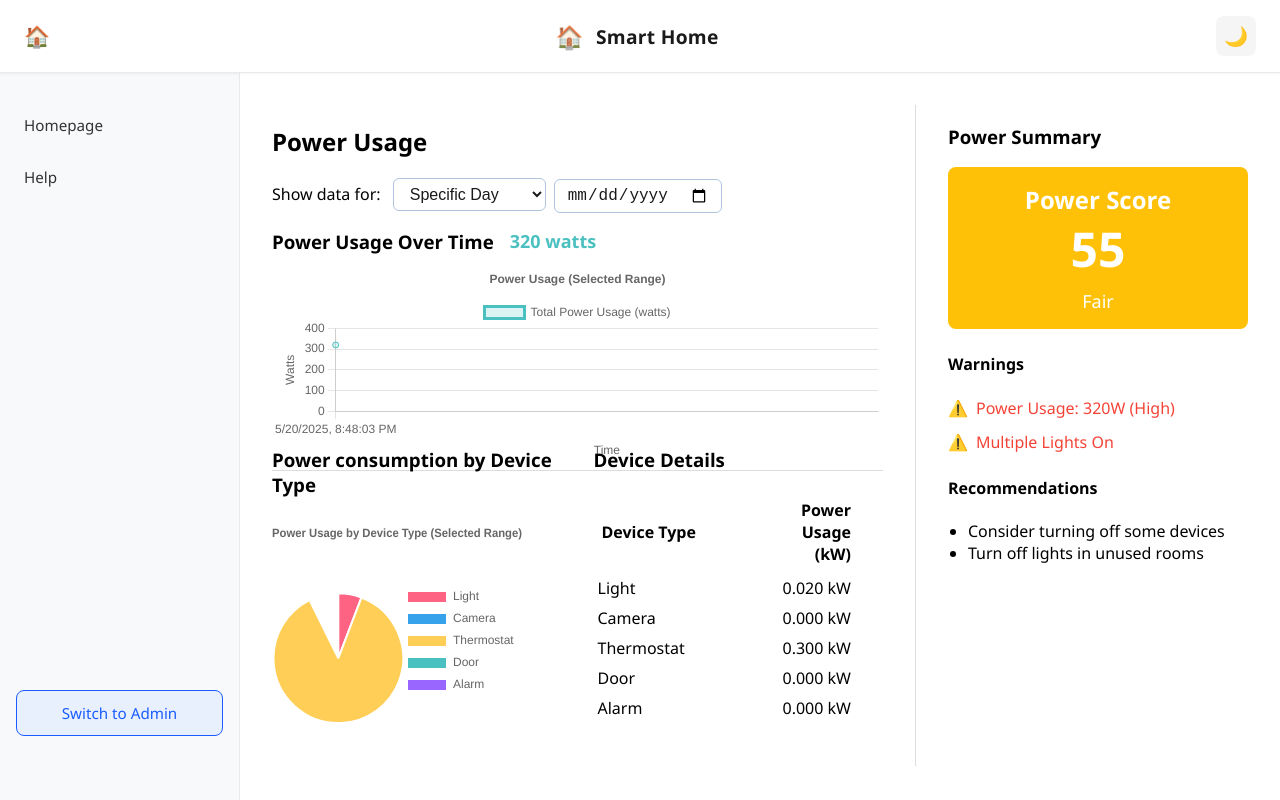
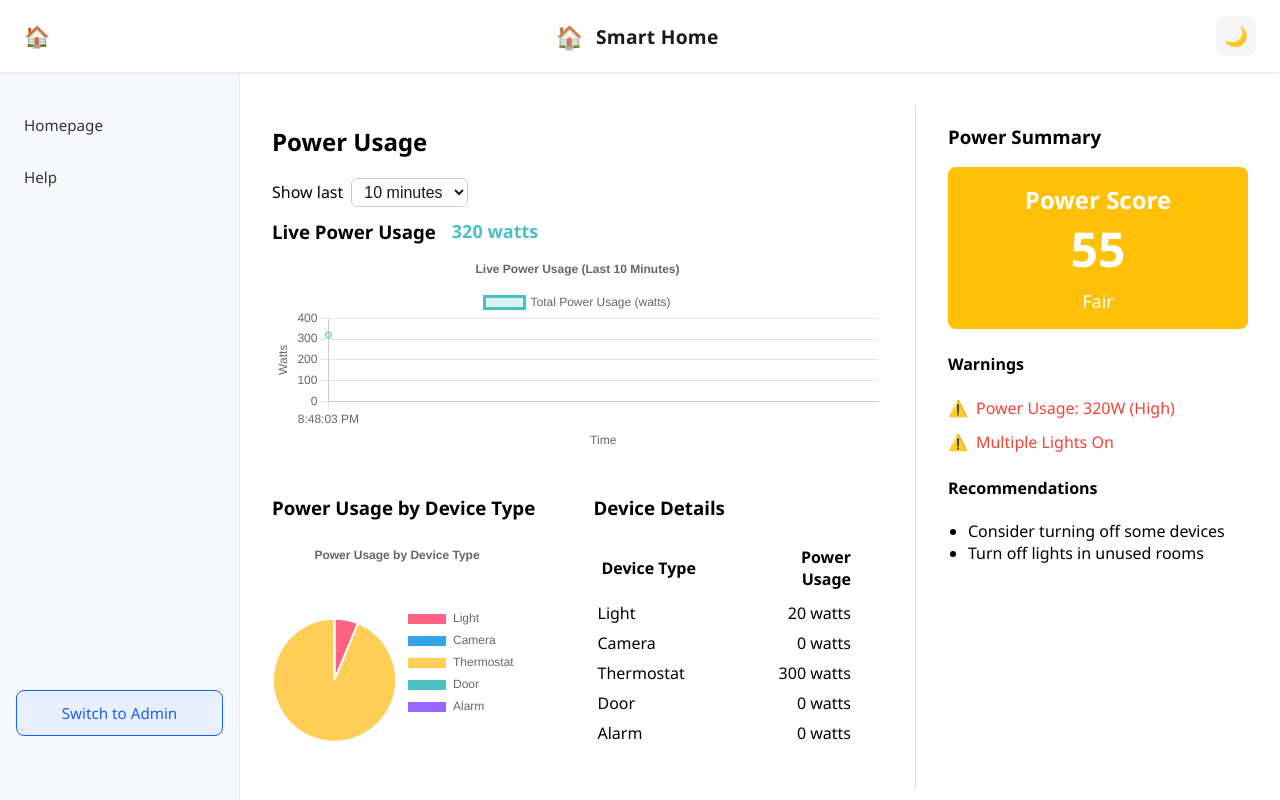
Before and after one commit to AggelosVer/TL_SmartHome, a React (Create React App) app in the folder code/: page /power in a window 1280 px wide. Built offline with nearby package versions, Linux system fonts and the light colour scheme.

Commit message:
power usage time period selection

```diff
--- a/code/src/App.js
+++ b/code/src/App.js
@@ -615,7 +615,7 @@ useEffect(() => {
                 />
               } />
               <Route path="/alerts" element={<AlertHistory alerts={alerts} setAlerts={setAlerts} guestMode={guestMode} />} />
-              <Route path="/power" element={<PowerUsage devices={devices} />} />
+              <Route path="/power" element={<PowerUsage devices={devices} darkMode={darkMode} />} />
               <Route path="/help" element={<Help />} />
               <Route path="/add-device" element={
                 <AddDevicePage addDevice={addDevice} deviceTypes={DEVICE_TYPES} />
--- a/code/src/pages/PowerUsage.js
+++ b/code/src/pages/PowerUsage.js
@@ -8,19 +8,26 @@ ChartJS.register(ArcElement, Tooltip, Legend, CategoryScale, LinearScale, PointE
 const getStoredPowerHistory = () => {
   const stored = localStorage.getItem('powerHistory');
   if (stored) {
-    const { history, timestamps, deviceSnapshots } = JSON.parse(stored);
-    return { history, timestamps, deviceSnapshots: deviceSnapshots || [] };
+    const { history, timestamps } = JSON.parse(stored);
+    // Only keep data from the last hour
+    const oneHourAgo = Date.now() - (60 * 60 * 1000);
+    const validData = timestamps.map((time, index) => ({
+      time: new Date(time).getTime(),
+      value: history[index]
+    })).filter(item => item.time > oneHourAgo);
+
+    return {
+      history: validData.map(item => item.value),
+      timestamps: validData.map(item => new Date(item.time).toLocaleTimeString())
+    };
   }
-  return { history: [], timestamps: [], deviceSnapshots: [] };
+  return { history: [], timestamps: [] };
 };
 
-function PowerUsage({ devices }) {
+function PowerUsage({ devices, darkMode }) {
   const [powerHistory, setPowerHistory] = useState(() => getStoredPowerHistory().history);
   const [timestamps, setTimestamps] = useState(() => getStoredPowerHistory().timestamps);
-  const [deviceSnapshots, setDeviceSnapshots] = useState(() => getStoredPowerHistory().deviceSnapshots);
-  const [selectedRange, setSelectedRange] = useState('day'); // default to 'day'
-  const [customStart, setCustomStart] = useState('');
-  const [customEnd, setCustomEnd] = useState('');
+  const [minutesWindow, setMinutesWindow] = useState(10); // New state for dropdown
 
   // Calculate total power usage
   const totalPowerUsage = devices.reduce((total, device) => total + device.getCurrentPowerUsage(), 0);
@@ -71,6 +78,7 @@ function PowerUsage({ devices }) {
     let totalWeight = 0;
     let activeWeight = 0;
 
+    // Calculate total possible weight and active weight
     Object.values(powerWarnings).forEach(warning => {
       totalWeight += warning.weight;
       if (warning.active) {
@@ -78,6 +86,7 @@ function PowerUsage({ devices }) {
       }
     });
 
+    // Calculate score based on active weight percentage
     if (totalWeight > 0) {
       const weightPercentage = (activeWeight / totalWeight) * 100;
       score = Math.max(0, 100 - weightPercentage);
@@ -88,11 +97,11 @@ function PowerUsage({ devices }) {
 
   const powerScore = calculatePowerScore();
   const getScoreColor = (score) => {
-    if (score >= 80) return '#4CAF50';
-    if (score >= 60) return '#8BC34A';
-    if (score >= 40) return '#FFC107';
-    if (score >= 20) return '#FF9800';
-    return '#F44336';
+    if (score >= 80) return '#4CAF50'; // Green - Excellent
+    if (score >= 60) return '#8BC34A'; // Light Green - Good
+    if (score >= 40) return '#FFC107'; // Yellow - Fair
+    if (score >= 20) return '#FF9800'; // Orange - Poor
+    return '#F44336'; // Red - Critical
   };
 
   const getScoreMessage = (score) => {
@@ -107,113 +116,47 @@ function PowerUsage({ devices }) {
   useEffect(() => {
     const interval = setInterval(() => {
       const now = new Date();
+      const timeString = now.toLocaleTimeString();
+
       setPowerHistory(prev => {
         const newHistory = [...prev, totalPowerUsage];
-        return newHistory.slice(-518400);
+        // Keep only last 720 data points (1 hour of data at 5-second intervals)
+        return newHistory.slice(-720);
       });
+
       setTimestamps(prev => {
-        const newTimestamps = [...prev, now.toISOString()];
-        return newTimestamps.slice(-518400);
-      });
-      setDeviceSnapshots(prev => {
-        const snapshot = devices.map(d => ({
-          type: d.type,
-          functionState: d.functionState,
-          powerUsage: d.getCurrentPowerUsage()
-        }));
-        return [...prev, snapshot].slice(-518400);
+        const newTimestamps = [...prev, timeString];
+        return newTimestamps.slice(-720);
       });
     }, 5000);
 
     return () => clearInterval(interval);
-  }, [totalPowerUsage, devices]);
+  }, [totalPowerUsage]);
 
   // Save to localStorage whenever history updates
   useEffect(() => {
     localStorage.setItem('powerHistory', JSON.stringify({
       history: powerHistory,
-      timestamps: timestamps,
-      deviceSnapshots: deviceSnapshots
+      timestamps: timestamps.map(time => new Date().toDateString() + ' ' + time)
     }));
-  }, [powerHistory, timestamps, deviceSnapshots]);
+  }, [powerHistory, timestamps]);
 
-  // Helper to get ms for each range
-  const rangeToMs = {
-    hour: 60 * 60 * 1000,
-    day: 24 * 60 * 60 * 1000,
-    month: 30 * 24 * 60 * 60 * 1000,
-  };
+  // Calculate power usage by device type
+  const powerByType = devices.reduce((acc, device) => {
+    const type = device.type;
+    if (!acc[type]) {
+      acc[type] = 0;
+    }
+    acc[type] += device.getCurrentPowerUsage();
+    return acc;
+  }, {});
 
-  // Filter data based on selection
-  const now = Date.now();
-  let filtered = [];
-  if (selectedRange === 'custom' && customStart && customEnd) {
-    const start = new Date(customStart).getTime();
-    const end = new Date(customEnd).getTime();
-    filtered = powerHistory
-      .map((value, idx) => ({
-        value,
-        time: new Date(timestamps[idx]).getTime(),
-        snapshot: deviceSnapshots[idx]
-      }))
-      .filter(item => item.time >= start && item.time <= end);
-  } else if (selectedRange === 'day' && customStart) {
-    // Show all data for the selected day
-    const dayStart = new Date(customStart);
-    dayStart.setHours(0, 0, 0, 0);
-    const dayEnd = new Date(customStart);
-    dayEnd.setHours(23, 59, 59, 999);
-    filtered = powerHistory
-      .map((value, idx) => ({
-        value,
-        time: new Date(timestamps[idx]).getTime(),
-        snapshot: deviceSnapshots[idx]
-      }))
-      .filter(item => item.time >= dayStart.getTime() && item.time <= dayEnd.getTime());
-  } else if (selectedRange === 'month' && customStart) {
-    // Show all data for the selected month
-    const monthStart = new Date(customStart);
-    monthStart.setDate(1);
-    monthStart.setHours(0, 0, 0, 0);
-    const monthEnd = new Date(customStart);
-    monthEnd.setMonth(monthEnd.getMonth() + 1, 0);
-    monthEnd.setHours(23, 59, 59, 999);
-    filtered = powerHistory
-      .map((value, idx) => ({
-        value,
-        time: new Date(timestamps[idx]).getTime(),
-        snapshot: deviceSnapshots[idx]
-      }))
-      .filter(item => item.time >= monthStart.getTime() && item.time <= monthEnd.getTime());
-  } else {
-    // Default: last hour/day/month from now
-    filtered = powerHistory
-      .map((value, idx) => ({
-        value,
-        time: new Date(timestamps[idx]).getTime(),
-        snapshot: deviceSnapshots[idx]
-      }))
-      .filter(item => item.time > now - rangeToMs[selectedRange]);
-  }
-  const filteredHistory = filtered.map(item => item.value);
-  const filteredTimestamps = filtered.map(item => new Date(item.time).toLocaleString());
-
-  // Pie chart: aggregate device type usage over the filtered range
-  const pieTypeTotals = {};
-  filtered.forEach(item => {
-    if (item.snapshot) {
-      item.snapshot.forEach(d => {
-        if (!pieTypeTotals[d.type]) pieTypeTotals[d.type] = 0;
-        pieTypeTotals[d.type] += d.powerUsage;
-      });
-    }
-  });
-
+  // Prepare data for pie chart
   const pieChartData = {
-    labels: Object.keys(pieTypeTotals),
+    labels: Object.keys(powerByType),
     datasets: [
       {
-        data: Object.values(pieTypeTotals),
+        data: Object.values(powerByType),
         backgroundColor: [
           '#FF6384',
           '#36A2EB',
@@ -225,24 +168,18 @@ function PowerUsage({ devices }) {
     ],
   };
 
-  // Device details table for filtered range
-  const deviceTypeTotals = {};
-  filtered.forEach(item => {
-    if (item.snapshot) {
-      item.snapshot.forEach(d => {
-        if (!deviceTypeTotals[d.type]) deviceTypeTotals[d.type] = 0;
-        deviceTypeTotals[d.type] += d.powerUsage;
-      });
-    }
-  });
+  // Get the last X minutes of data (X * 12 points at 5-second intervals)
+  const pointsToShow = minutesWindow * 12;
+  const recentHistory = powerHistory.slice(-pointsToShow);
+  const recentTimestamps = timestamps.slice(-pointsToShow);
 
   // Prepare data for line chart
   const lineChartData = {
-    labels: filteredTimestamps,
+    labels: recentTimestamps,
     datasets: [
       {
         label: 'Total Power Usage (watts)',
-        data: filteredHistory,
+        data: recentHistory,
         borderColor: '#4BC0C0',
         backgroundColor: 'rgba(75, 192, 192, 0.2)',
         tension: 0.4,
@@ -254,126 +191,116 @@ function PowerUsage({ devices }) {
   const lineChartOptions = {
     responsive: true,
     maintainAspectRatio: false,
-    animation: { duration: 0 },
+    animation: {
+      duration: 0 // Disable animation for smoother updates
+    },
     plugins: {
-      legend: { position: 'top' },
+      legend: {
+        position: 'top',
+      },
       title: {
         display: true,
-        text: 'Power Usage (Selected Range)',
+        // Dynamically show the selected minutes window
+        text: `Live Power Usage (Last ${minutesWindow} Minutes)`,
       },
     },
     scales: {
       y: {
         beginAtZero: true,
-        title: { display: true, text: 'Watts' }
+        title: {
+          display: true,
+          text: 'Watts'
+        }
       },
       x: {
-        title: { display: true, text: 'Time' },
-        ticks: { maxRotation: 0, autoSkip: true, maxTicksLimit: 12 }
+        title: {
+          display: true,
+          text: 'Time'
+        },
+        ticks: {
+          maxRotation: 0,
+          autoSkip: true,
+          maxTicksLimit: 6
+        }
       }
     },
   };
 
   const pieChartOptions = {
     plugins: {
-      legend: { position: 'right' },
-      title: { display: true, text: 'Power Usage by Device Type (Selected Range)' },
+      legend: {
+        position: 'right',
+      },
+      title: {
+        display: true,
+        text: 'Power Usage by Device Type',
+      },
     },
-  };
-
-  const isDark = document.body.classList.contains('dark-mode');
-  const inputStyle = {
-    background: isDark ? '#2d2d2d' : '#fff',
-    color: isDark ? '#fff' : '#1a1a1a',
-    border: `1px solid ${isDark ? '#404040' : '#b0c4de'}`,
-    borderRadius: 6,
-    padding: '6px 12px',
-    marginLeft: 8,
-    fontSize: '1rem',
-    transition: 'all 0.2s',
   };
 
   return (
     <div style={{ padding: 32, display: 'flex', gap: 32 }}>
       <div style={{ flex: 1 }}>
         <h2>Power Usage</h2>
-        <div style={{ marginBottom: 16 }}>
-          <label>Show data for: </label>
-          <select value={selectedRange} onChange={e => setSelectedRange(e.target.value)} style={inputStyle}>
-            <option value="hour">Last Hour</option>
-            <option value="day">Specific Day</option>
-            <option value="month">Specific Month</option>
-            <option value="custom">Custom Range</option>
+
+        {/* Dropdown for selecting minutes window */}
+        <div style={{ marginBottom: 12 }}>
+          <label htmlFor="minutesWindow" style={{ marginRight: 8 }}>Show last</label>
+          <select
+            id="minutesWindow"
+            value={minutesWindow}
+            onChange={e => setMinutesWindow(Number(e.target.value))}
+            style={{
+              padding: '4px 8px',
+              fontSize: 16,
+              background: darkMode ? '#1f1f1f' : '#fff',
+              color: darkMode ? '#fff' : '#1a1a1a',
+              border: darkMode ? '1px solid #404040' : '1px solid #ccc',
+              borderRadius: 6
+            }}
+          >
+            <option value={10}>10 minutes</option>
+            <option value={30}>30 minutes</option>
+            <option value={60}>60 minutes</option>
           </select>
-          {selectedRange === 'day' && (
-            <input
-              type="date"
-              value={customStart}
-              onChange={e => setCustomStart(e.target.value)}
-              style={inputStyle}
-            />
-          )}
-          {selectedRange === 'month' && (
-            <input
-              type="month"
-              value={customStart}
-              onChange={e => setCustomStart(e.target.value)}
-              style={inputStyle}
-            />
-          )}
-          {selectedRange === 'custom' && (
-            <span>
-              <input
-                type="datetime-local"
-                value={customStart}
-                onChange={e => setCustomStart(e.target.value)}
-                style={inputStyle}
-              />
-              <span style={{ margin: '0 8px' }}>to</span>
-              <input
-                type="datetime-local"
-                value={customEnd}
-                onChange={e => setCustomEnd(e.target.value)}
-                style={inputStyle}
-              />
-            </span>
-          )}
         </div>
-        <div style={{ marginBottom: 0 }}>
+
+        {/* Live Graph Section - Full Width */}
+        <div style={{ marginBottom: 24 }}>
           <div style={{ display: 'flex', alignItems: 'center', gap: 16, marginBottom: 8 }}>
-            <h3 style={{ margin: 0 }}>Power Usage Over Time</h3>
+            <h3 style={{ margin: 0 }}>Live Power Usage</h3>
             <div style={{ fontSize: 18, fontWeight: 'bold', color: '#4BC0C0' }}>
-              {filteredHistory.length > 0 ? filteredHistory[filteredHistory.length - 1] : 0} watts
+              {totalPowerUsage} watts
             </div>
           </div>
           <div style={{ height: 200, width: '100%' }}>
             <Line data={lineChartData} options={lineChartOptions} />
           </div>
-          <div style={{ borderBottom: '1px solid #ddd', marginTop: 8 }}></div>
         </div>
-        <div style={{ display: 'flex', gap: 32, marginTop: -24 }}>
+
+        {/* Device Information Section */}
+        <div style={{ display: 'flex', gap: 32 }}>
           <div style={{ flex: 1 }}>
-            <h3 style={{ marginTop: 0 }}>Power consumption by Device Type</h3>
+            <h3>Power Usage by Device Type</h3>
             <div style={{ height: 250 }}>
               <Pie data={pieChartData} options={pieChartOptions} />
             </div>
           </div>
+
           <div style={{ flex: 1 }}>
-            <h3 style={{ marginTop: 0 }}>Device Details</h3>
+            <h3>Device Details</h3>
             <table style={{ width: '100%', borderCollapse: 'collapse' }}>
               <thead>
                 <tr>
                   <th style={{ textAlign: 'left', padding: 8, width: '60%' }}>Device Type</th>
-                  <th style={{ textAlign: 'right', padding: 8, paddingRight: 32, width: '40%' }}>Power Usage (kW)</th>
+                  <th style={{ textAlign: 'right', padding: 8, paddingRight: 32, width: '40%' }}>Power Usage</th>
                 </tr>
               </thead>
               <tbody>
-                {Object.entries(deviceTypeTotals).map(([type, usage]) => (
+                {Object.entries(powerByType).map(([type, usage]) => (
                   <tr key={type}>
                     <td style={{ padding: 4 }}>{type}</td>
-                    <td style={{ textAlign: 'right', padding: 4, paddingRight: 32 }}>
-                      {(usage / 1000).toFixed(3)} kW
-                    </td>
+                    <td style={{ textAlign: 'right', padding: 4, paddingRight: 32 }}>{usage} watts</td>
                   </tr>
                 ))}
               </tbody>
@@ -381,8 +308,12 @@ function PowerUsage({ devices }) {
           </div>
         </div>
       </div>
+
+      {/* Power Summary Section */}
       <div style={{ width: 300, borderLeft: '1px solid #ddd', paddingLeft: 32 }}>
         <h3>Power Summary</h3>
+
+        {/* Power Score */}
         <div style={{
           marginBottom: 24,
           padding: 16,
@@ -395,6 +326,8 @@ function PowerUsage({ devices }) {
           <div style={{ fontSize: 48, fontWeight: 'bold' }}>{powerScore}</div>
           <div style={{ fontSize: 18, marginTop: 8 }}>{getScoreMessage(powerScore)}</div>
         </div>
+
+        {/* Warnings */}
         <div style={{ marginBottom: 24 }}>
           <h4>Warnings</h4>
           <div style={{ display: 'flex', flexDirection: 'column', gap: 12 }}>
@@ -427,6 +360,8 @@ function PowerUsage({ devices }) {
             )}
           </div>
         </div>
+
+        {/* Recommendations */}
         <div>
           <h4>Recommendations</h4>
           {Object.entries(powerWarnings).some(([_, warning]) => warning.active) ? (
```
